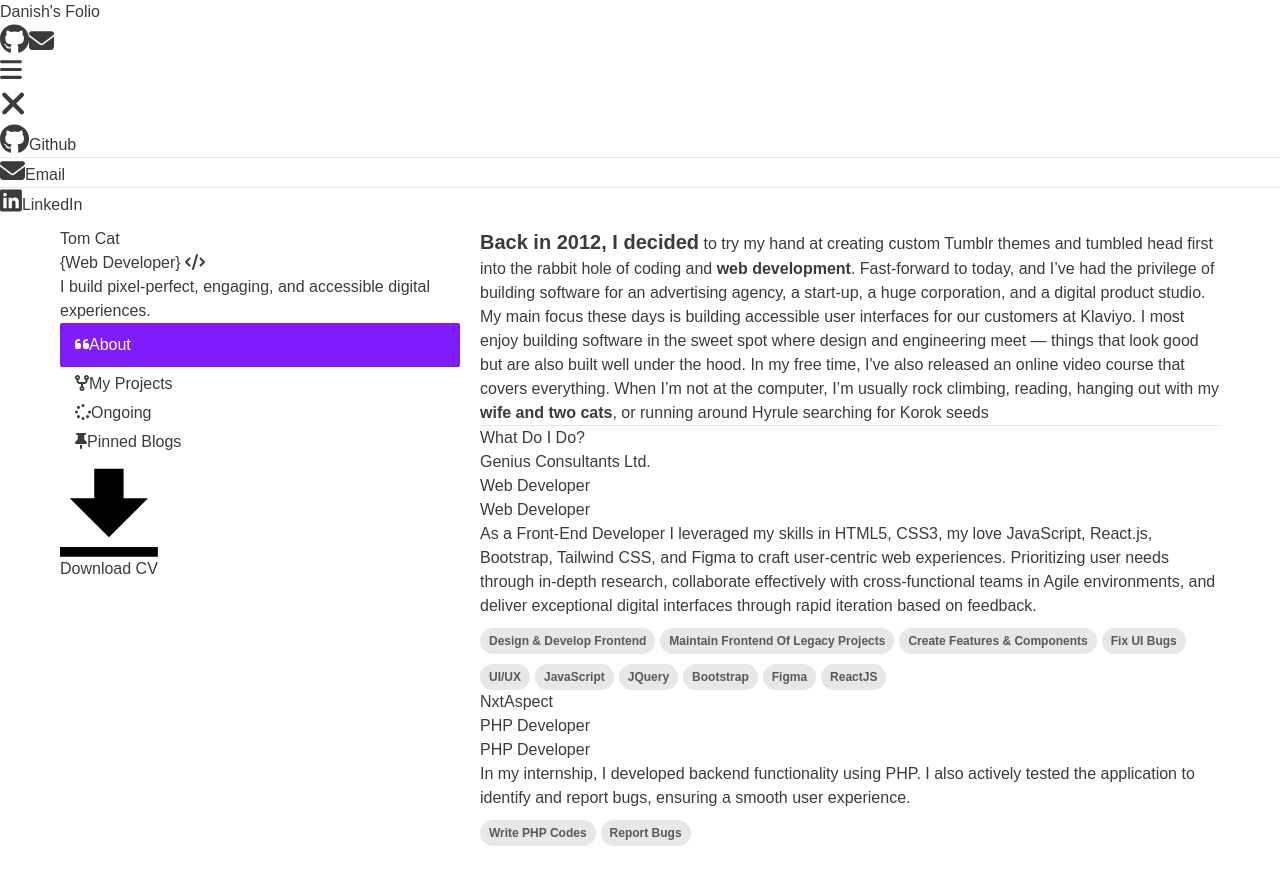
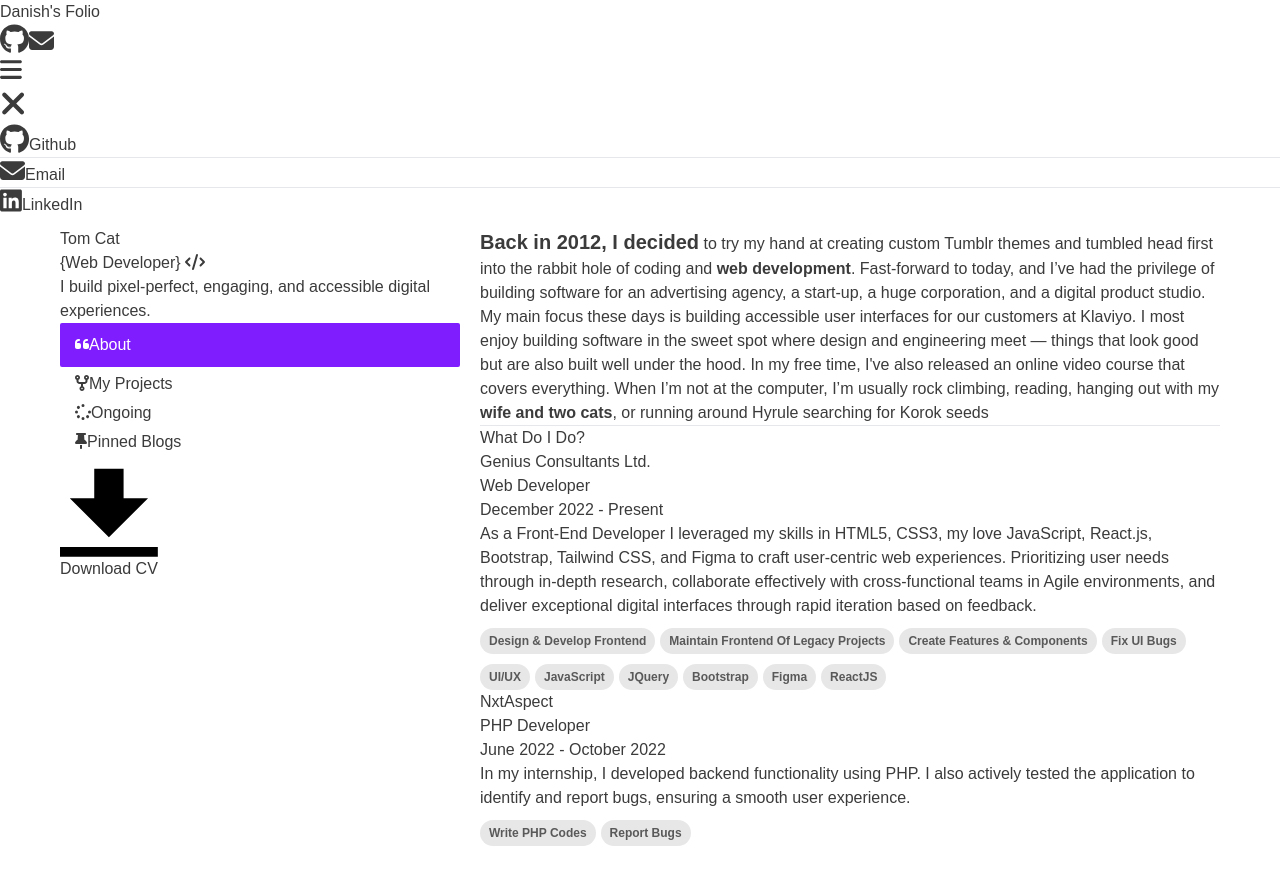
Before and after one commit to danishofcodes/tokensandbraces, a React (Vite) app: page / in a window 1280 px wide. Shown: the top 884 px of the page. Built offline with nearby package versions, Linux system fonts and the light colour scheme; a web font is replaced by a local one.

Commit message:
timeperiod added

```diff
--- a/src/components/Experience.jsx
+++ b/src/components/Experience.jsx
@@ -7,9 +7,9 @@
     <div className="pb-3">
       <div>
         <h4 className='font-bold text-lg text-[#801DFF]'>{item.company}</h4>
-        <p className="font-bold text-sm">{item.role}</p>
+        <p className="font-bold text-md">{item.role}</p>
         </div>
-        <p className="font-bold text-md">{item.role}</p>
+        <p className="font-bold text-sm">{item.timeperiod}</p>
         <p>{item.description}</p>
         <div>
             <div>
```
